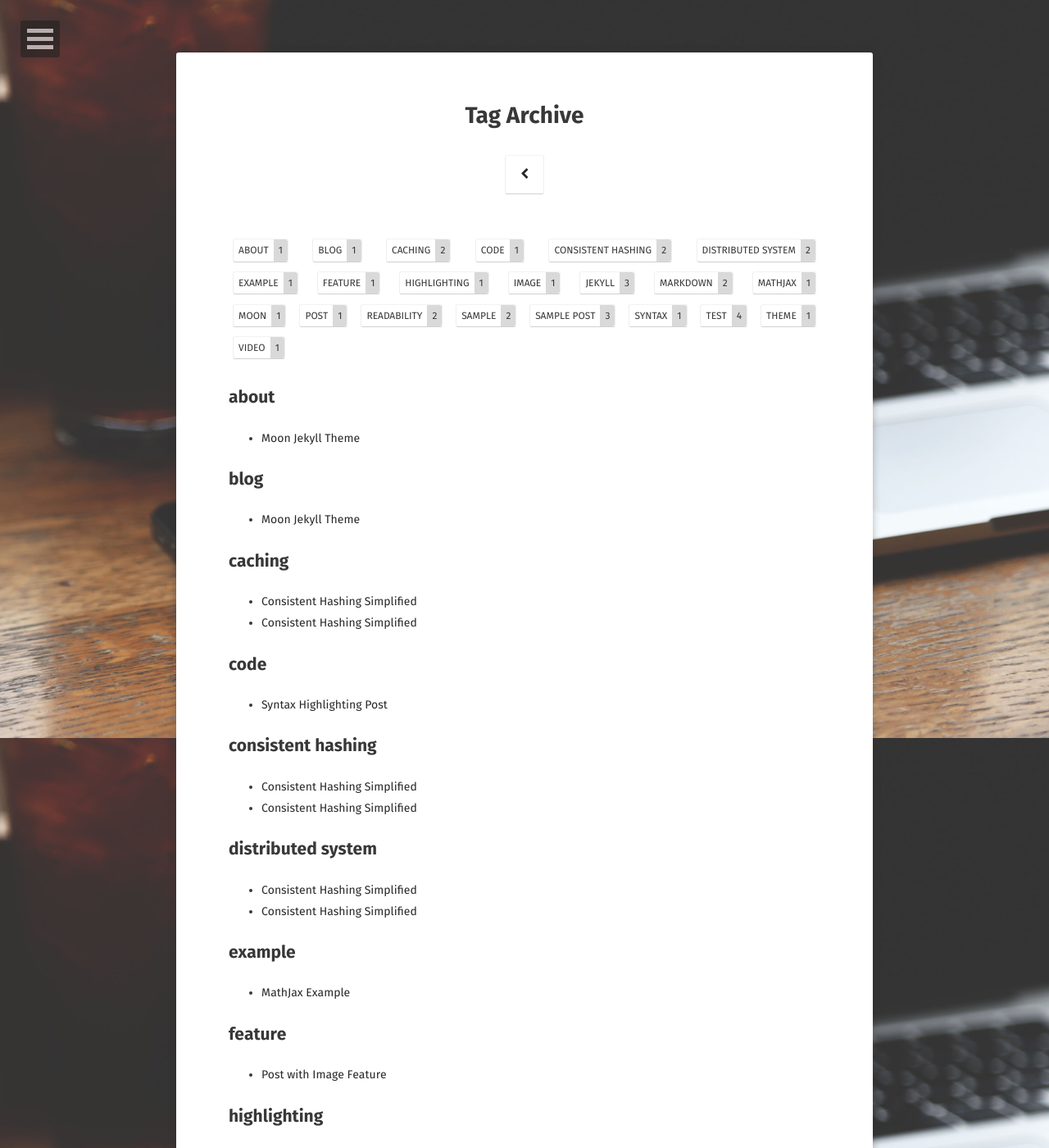
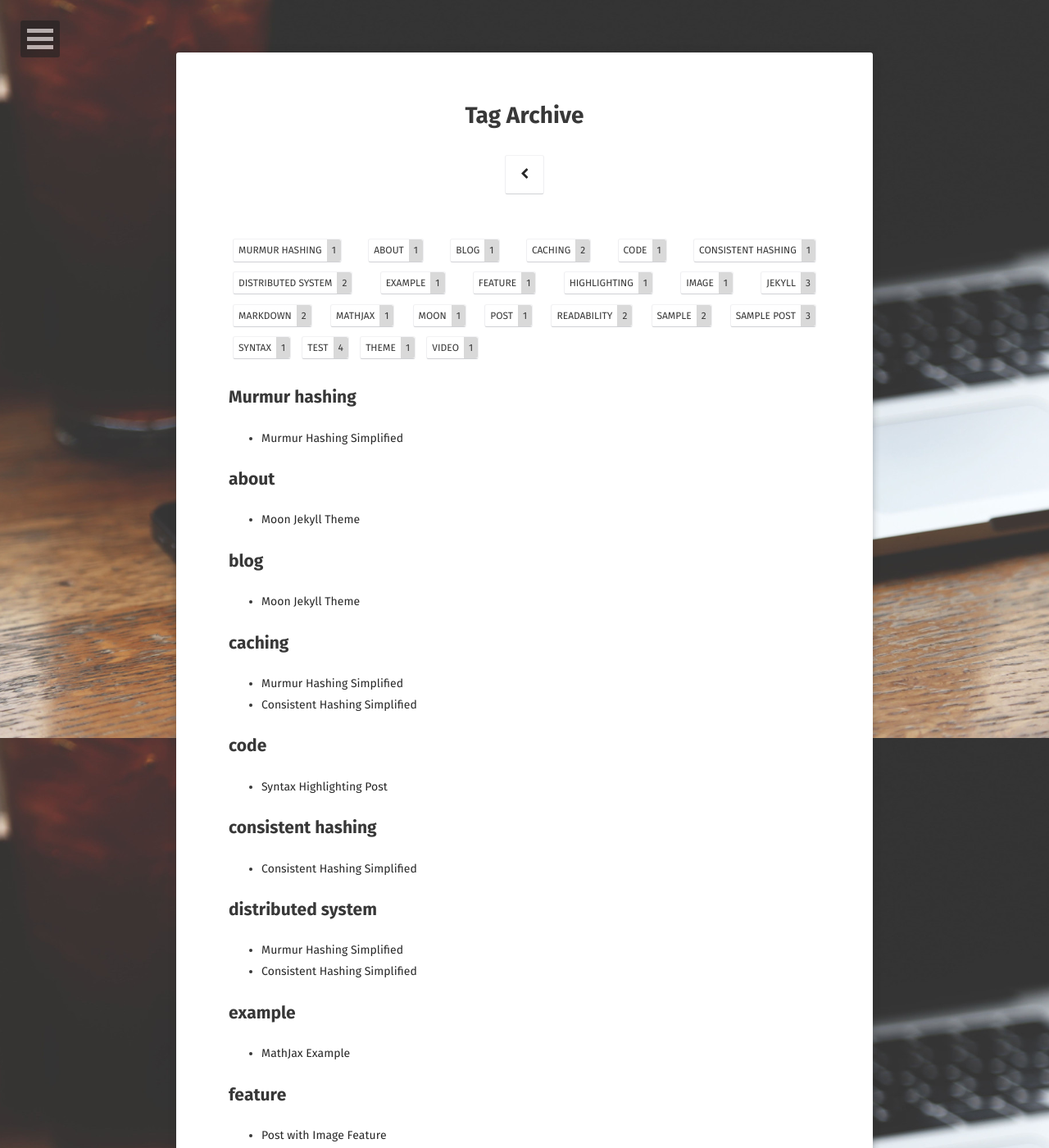
Before and after one commit to rohts-patil/me, a Jekyll site: the page built from tags/index.html, in a window 1280 px wide and 1400 px high. Shown: the whole window at 82% size. Built offline with Jekyll 4.4.1, drawn with Linux system fonts in a browser that asks for light colours; some web fonts are replaced.

Commit message:
added new post

```diff
--- a/_posts/2019-03-15-murmur-hashing-simplified.md
+++ b/_posts/2019-03-15-murmur-hashing-simplified.md
@@ -1,9 +1,9 @@
 ---
 layout: post
-title: "Consistent Hashing Simplified"
+title: "Murmur Hashing Simplified"
 date: 2019-02-14
-excerpt: "Need and use of consistent hashing."
-tags: [consistent hashing, caching, distributed system]
+excerpt: "Basics of Murmur hashing."
+tags: [Murmur hashing, caching, distributed system]
 comments: true
 ---
 
```
